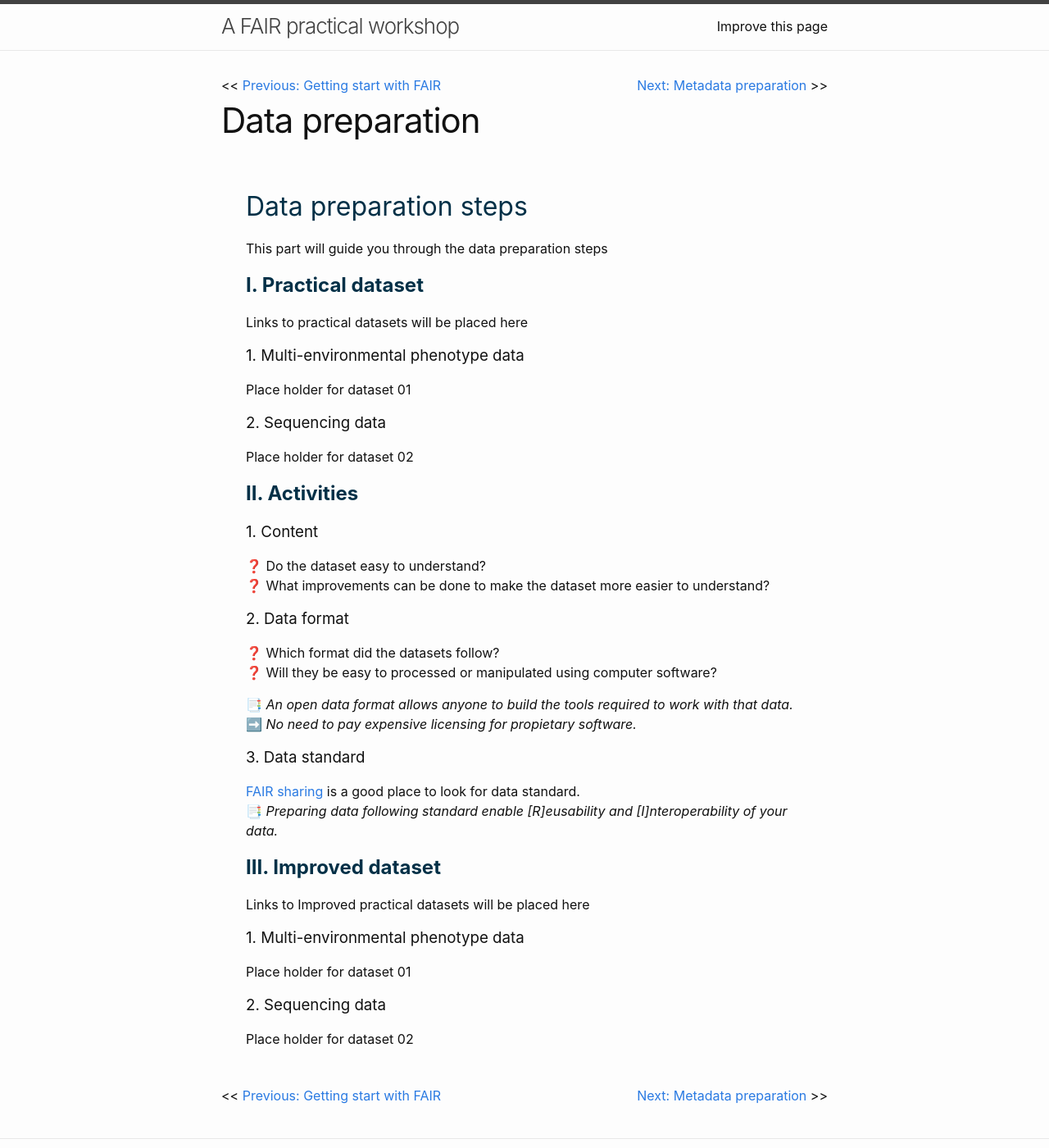
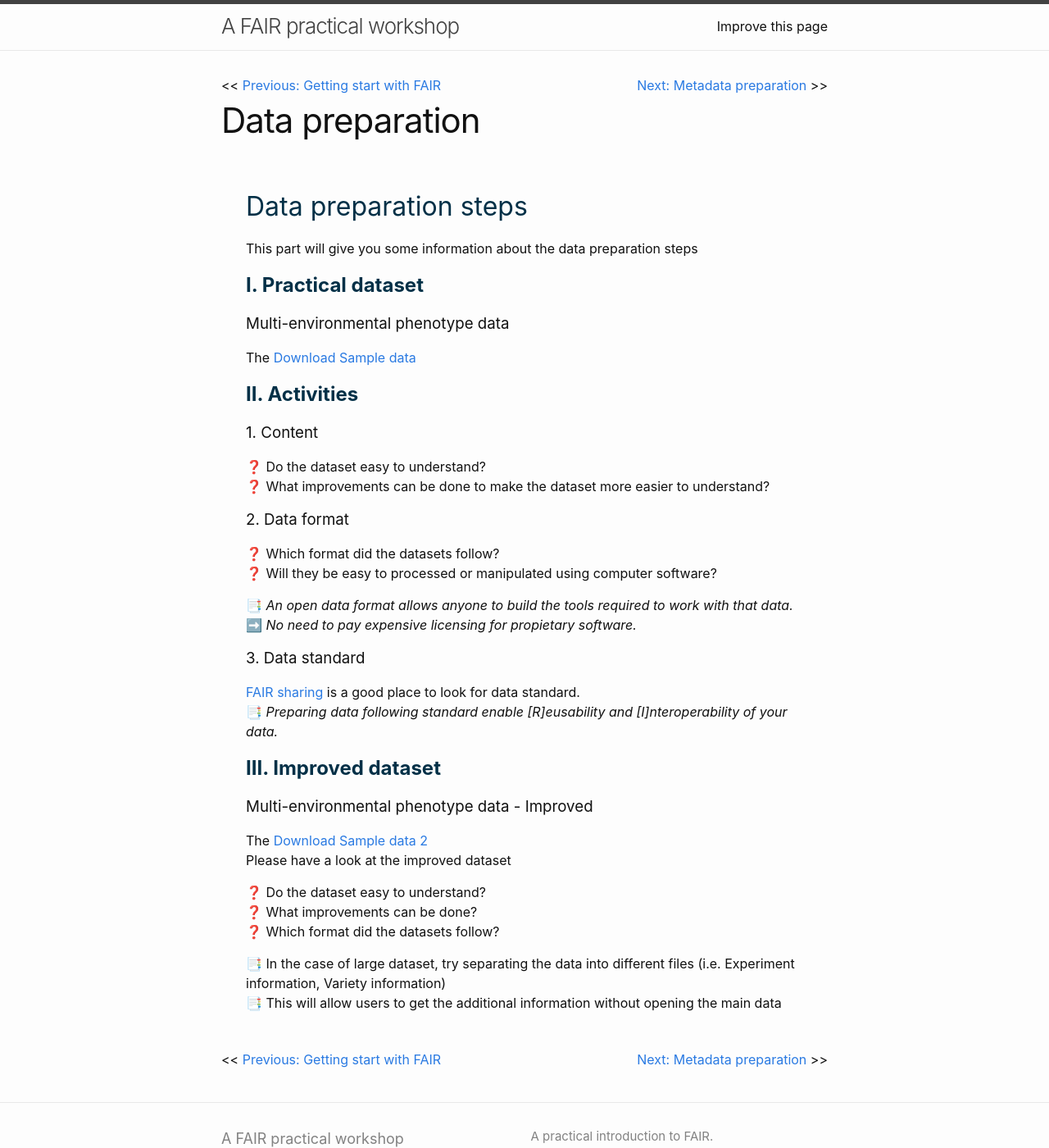
Before and after one commit to WCGA-Murdoch/FAIR-Workshop, a Jekyll site: the page built from _episodes/03-Prepare-data.md, in a window 1280 px wide and 1400 px high. Shown: the whole window at 82% size. Built offline with Jekyll 4.4.1, drawn with Linux system fonts in a browser that asks for light colours; emoji names are drawn with the system emoji font.

Commit message:
Added dataset

```diff
--- a/_episodes/03-Prepare-data.md
+++ b/_episodes/03-Prepare-data.md
@@ -4,17 +4,14 @@ permalink: /03-Prepare-data
 layout: episode
 ---
 #  <span style="color:#023047"> Data preparation steps </span>
-This part will guide you through the data preparation steps
+
+This part will give you some information about the data preparation steps
 
 ## <span style="color:#023047"> **I. Practical dataset** </span>
 
-Links to practical datasets will be placed here
+### Multi-environmental phenotype data
 
-### 1. Multi-environmental phenotype data
-Place holder for dataset 01
-
-### 2. Sequencing data
-Place holder for dataset 02
+The <a href="files/My_Trial_data_2017to2019.xlsx"> Download Sample data</a>
 
 ## <span style="color:#023047"> **II. Activities** </span>
 
@@ -36,12 +33,17 @@ Place holder for dataset 02
 [FAIR sharing](https://fairsharing.org/) is a good place to look for data standard.
 :bookmark_tabs: *Preparing data following standard enable [R]eusability and [I]nteroperability of your data.*
 
+
 ## <span style="color:#023047"> **III. Improved dataset** </span>
 
-Links to Improved practical datasets will be placed here
+### Multi-environmental phenotype data - Improved
 
-### 1. Multi-environmental phenotype data
-Place holder for dataset 01
+The <a href="files/PER_COR_ESP_Phenotype_2017.2019"> Download Sample data 2</a>
+Please have a look at the improved dataset
 
-### 2. Sequencing data
-Place holder for dataset 02
+:question: Do the dataset easy to understand?
+:question: What improvements can be done?
+:question: Which format did the datasets follow?
+
+:bookmark_tabs: In the case of large dataset, try separating the data into different files (i.e. Experiment information, Variety information)
+:bookmark_tabs: This will allow users to get the additional information without opening the main data
```
Also changed, not shown: 2 other files.
